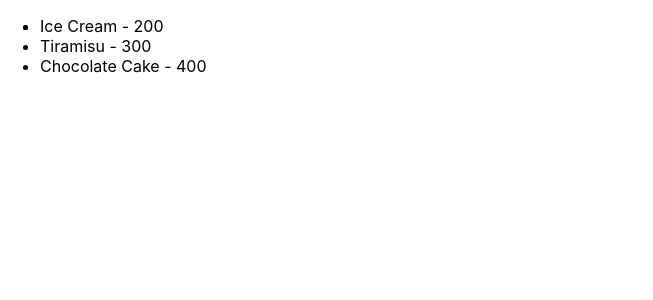
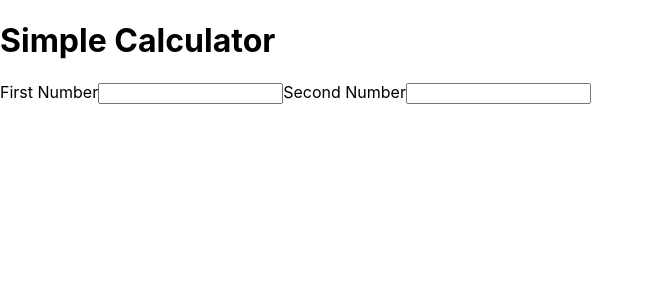
Before and after one commit to abidroid/react-app-one, a React (Create React App) app: page / in a window 1280 px wide. Shown: the top 300 px of the page, without its empty margins (0-653 px from the left). Built offline with nearby package versions, Linux system fonts and the light colour scheme.

Commit message:
simple calculator

```diff
--- a/src/App.js
+++ b/src/App.js
@@ -39,8 +39,8 @@ const desserts = [
 function App() {
   return (
     <>
-    <DessertsList data={desserts} />
-    {/* <SimpleCalculator /> */}
+    {/* <DessertsList data={desserts} /> */}
+    <SimpleCalculator />
     {/* <AudioPlayComponent /> */}
     {/* <VideoPlayerComponent videoUrl='https://www.youtube.com/watch?v=5j50FNMxMR00s' /> */}
     {/* <ImageDisplay /> */}
--- a/src/components/SimpleCalculator.js
+++ b/src/components/SimpleCalculator.js
@@ -1,7 +1,29 @@
 import React from "react";
 function SimpleCalculator() {
 
-    const [english, setEnglish]  = React.useState(0);
+    const [firstNumber, setFirstNumber] = React.useState('');
+    const [secondNumber, setSecondNumber] = React.useState('');
+
+    const handleFirst = (e) => {
+        setFirstNumber(e.target.value);
+    };
+    const handleSecond = (e) => {
+        setSecondNumber(e.target.value);
+    };
+
+
+    return (
+
+        <div className="container">
+            <h1>Simple Calculator</h1>
+            <label>First Number</label>
+            <input type="text" value={firstNumber} onChange={handleFirst}
+            />
+            <label>Second Number</label>
+            <input type="text" value={secondNumber} onChange={handleSecond}
+            />
+        </div>
+    );
 }
 
 export default SimpleCalculator;
```
